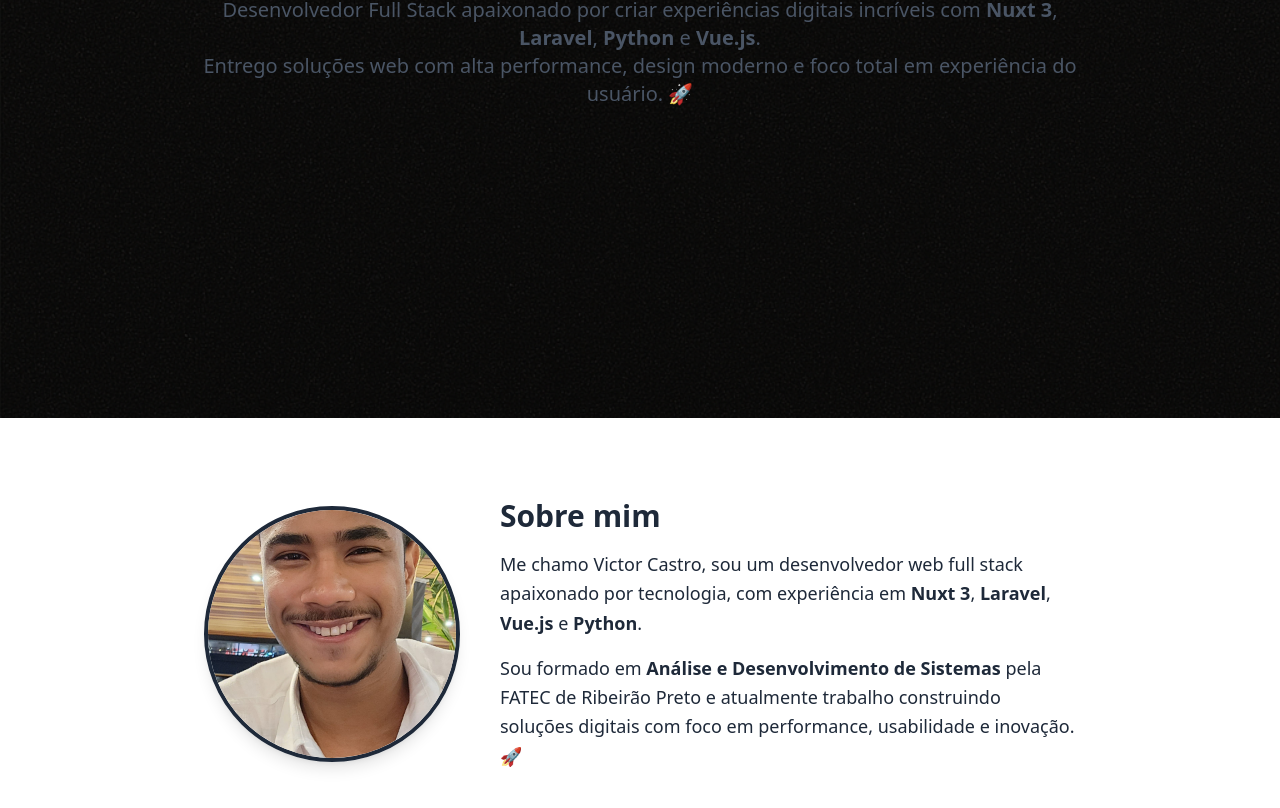
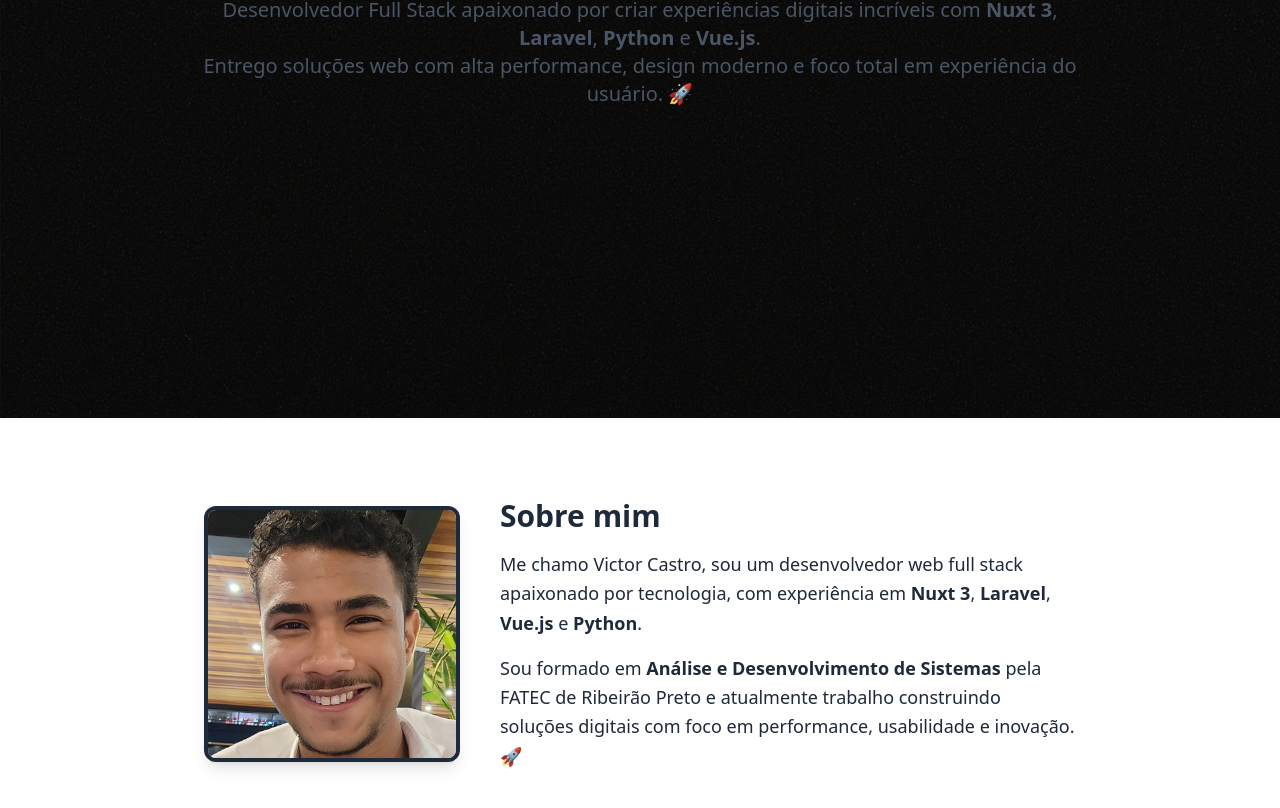
Before and after one commit to VictorCastroBR/portfolio, a Nuxt app: page / in a window 1280 px wide. Shown: the part 382-1190 px from the top of the page. Built offline with nearby package versions, Linux system fonts and the light colour scheme.

Commit message:
foto ajustada

```diff
--- a/components/Sobre.vue
+++ b/components/Sobre.vue
@@ -2,7 +2,7 @@
   <section id="sobre" class="min-h-screen py-20 px-6 bg-amber dark:bg-teal-800 text-gray-800 dark:text-gray-200">
     <div class="container mx-auto flex flex-col md:flex-row items-center justify-center gap-10 max-w-5xl">
 
-      <div class="w-40 h-40 md:w-64 md:h-64 rounded-full overflow-hidden border-4 border-primary shadow-lg shrink-0 transform transition duration-300 hover:scale-105 hover:brightness-110 hover:shadow-xl">
+      <div class="w-40 h-40 md:w-64 md:h-64 rounded-xl overflow-hidden border-4 border-primary shadow-lg shrink-0 transform transition duration-300 hover:scale-105 hover:brightness-110 hover:shadow-xl">
         <img
           src="/me.jpeg"
           alt="Foto de Victor Castro"
```
Also changed, not shown: public/me.jpeg.
